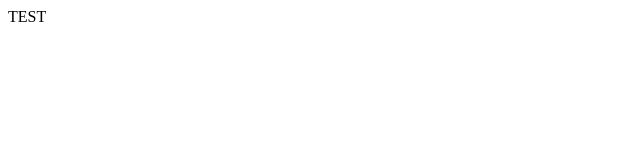
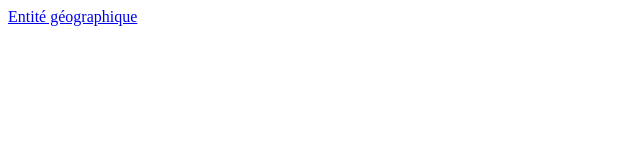
Before and after one commit to benoitdavidfr/geovoc, a plain HTML site: page index.html in a window 1280 px wide. Shown: the whole page, without its empty margins (0-640 px from the left). Drawn offline with Linux system fonts and the light colour scheme.

Commit message:
modif index.html

```diff
--- a/index.html
+++ b/index.html
@@ -4,5 +4,5 @@
 <meta http-equiv="Content-Type" content="text/html; charset=UTF-8"><title>geovoc</title>
 </head>
 <body>
-  TEST
+  <a href='exportHtml/entite_geographique.html'>Entité géographique</a><br>
 </body>
```
